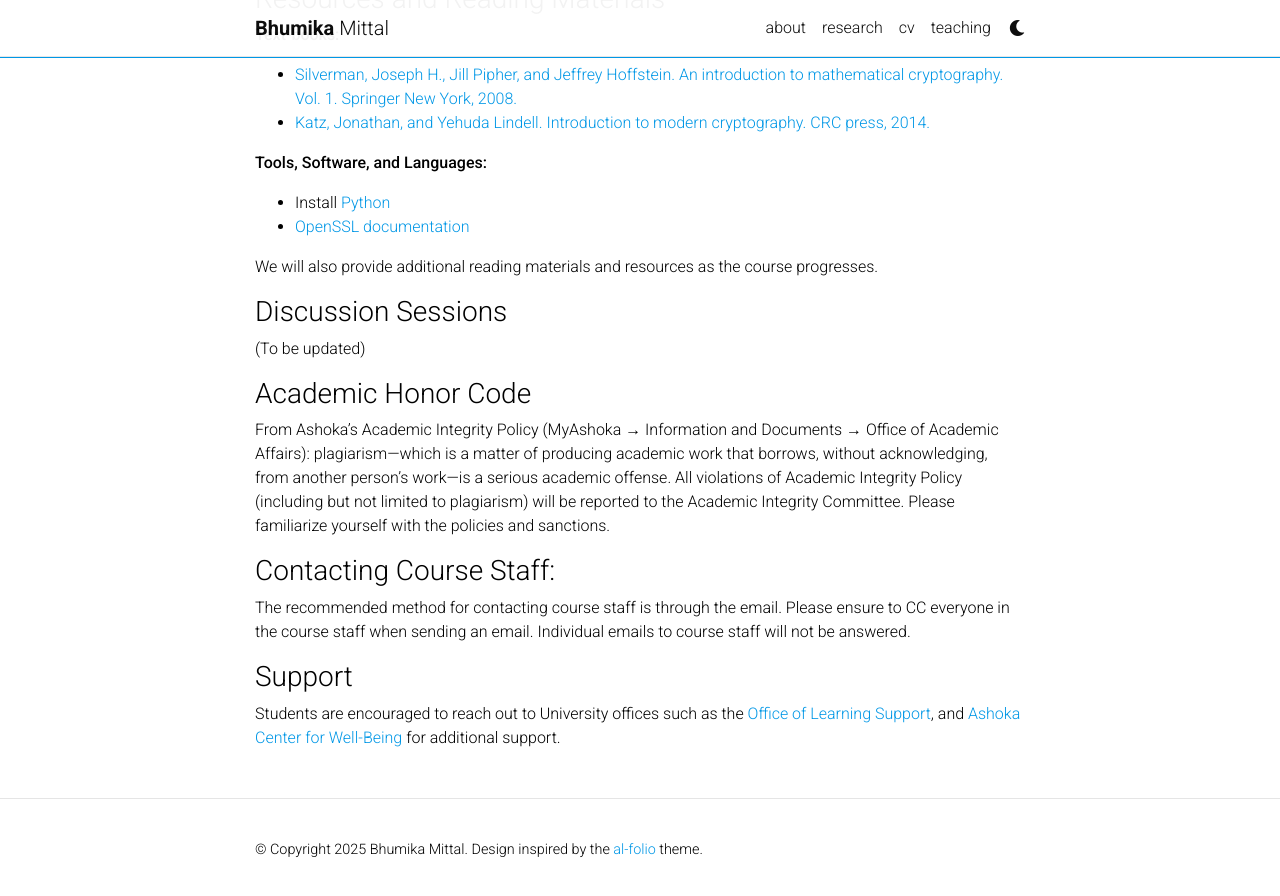
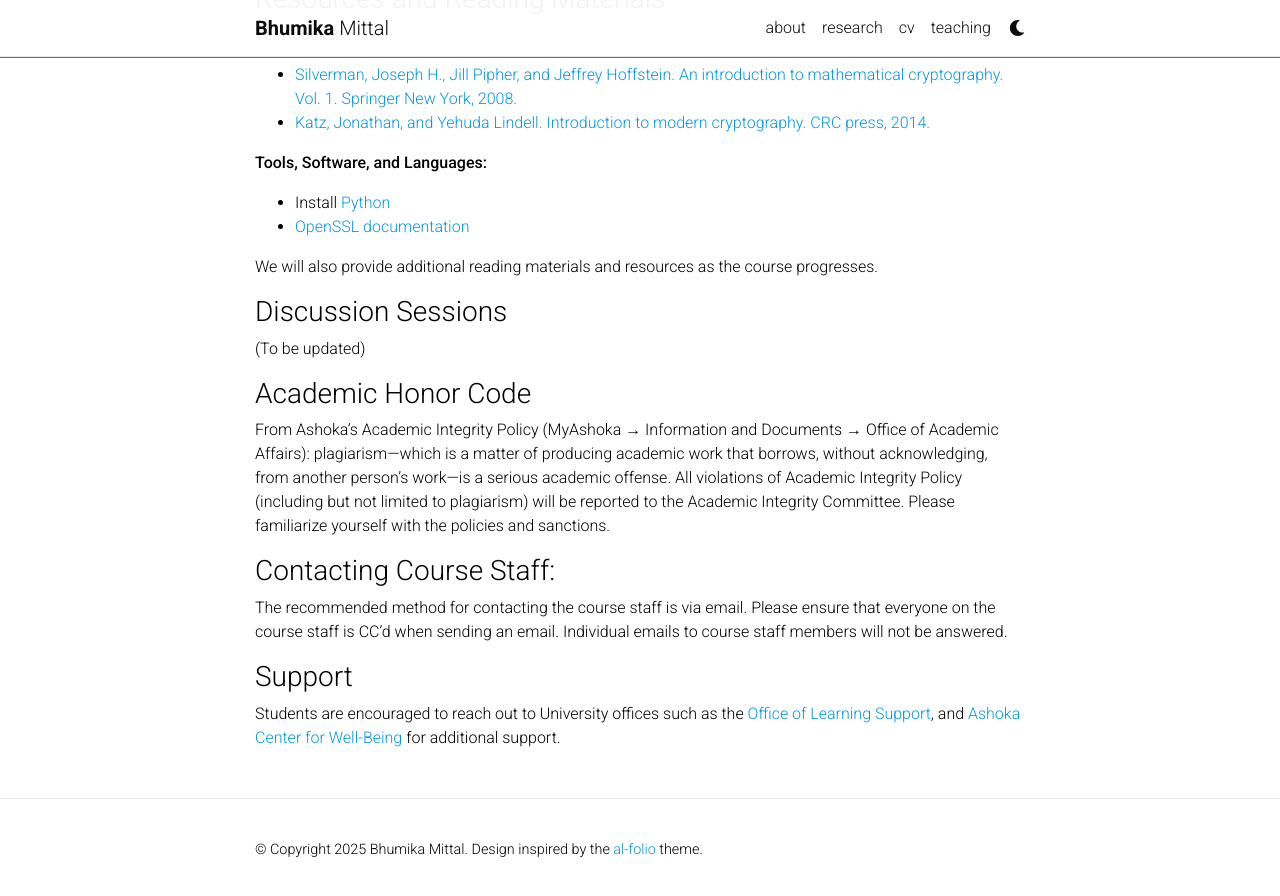
Before and after one commit to bhumikamittal7/bhumikamittal7.github.io, a Jekyll site: the page built from _pages/infosec-spring25.md, in a window 1280 px wide and 900 px high, scrolled down 1452 px. Shown: the top 896 px of the window. Built offline with Jekyll 4.4.1, drawn with Linux system fonts in a browser that asks for light colours; comment, search, counter and statistics services are not loaded; a style sheet for code colours, icons or effects is not loaded.

Commit message:
is update

```diff
--- a/_pages/infosec-spring25.md
+++ b/_pages/infosec-spring25.md
@@ -60,7 +60,7 @@ We will also provide additional reading materials and resources as the course pr
 From Ashoka's Academic Integrity Policy (MyAshoka → Information and Documents → Office of Academic Affairs): plagiarism—which is a matter of producing academic work that borrows, without acknowledging, from another person's work—is a serious academic offense. All violations of Academic Integrity Policy (including but not limited to plagiarism) will be reported to the Academic Integrity Committee. Please familiarize yourself with the policies and sanctions.
 
 ### Contacting Course Staff:
-The recommended method for contacting course staff is through the email. Please ensure to CC everyone in the course staff when sending an email. Individual emails to course staff will not be answered.
+The recommended method for contacting the course staff is via email. Please ensure that everyone on the course staff is CC’d when sending an email. Individual emails to course staff members will not be answered.
 
 ### Support
 Students are encouraged to reach out to University offices such as the [Office of Learning Support](https://www.ashoka.edu.in/page/office-of-learning-support/), and [Ashoka Center for Well-Being](https://acwb.ashoka.edu.in/) for additional support.
```
